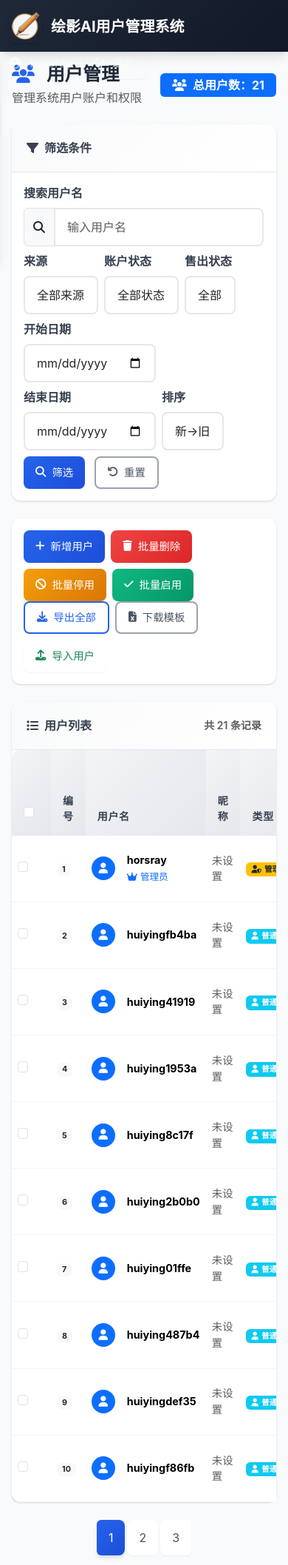
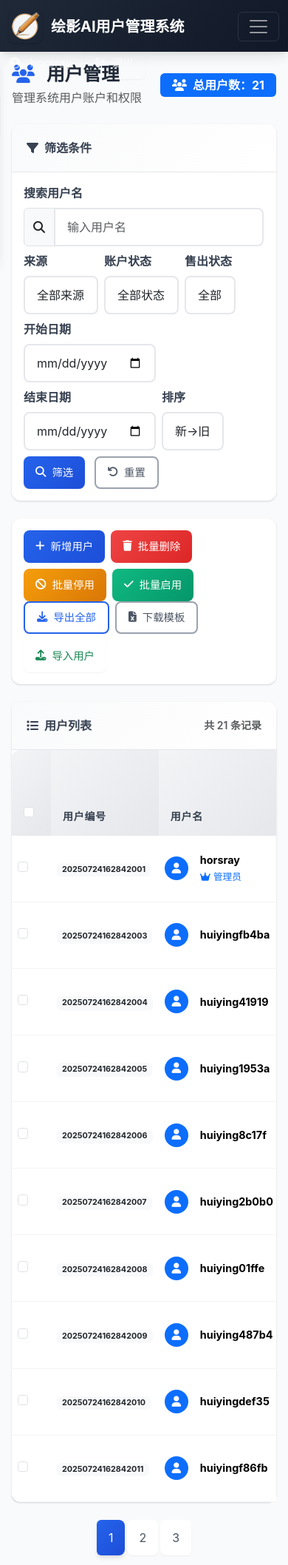
Before and after one commit to Horsray/proxy, a Flask app: page /users in a window 390 px wide. Shown: the top 2116 px of the page at 74% size. Run offline with Flask 3, Linux system fonts and the light colour scheme; the visitor is signed in with stand-in values (Sample User, id 1).

Commit message:
feat: add mobile nav toggle and user id

```diff
--- a/server.py
+++ b/server.py
@@ -59,6 +59,21 @@ def get_client_ip():
         return request.remote_addr
 
 
+def generate_user_id(users: dict) -> str:
+    ts = datetime.now().strftime('%Y%m%d%H%M%S')
+    seq = 1
+    for u in users.values():
+        uid = str(u.get('user_id', ''))
+        if uid.startswith(ts):
+            try:
+                num = int(uid[len(ts):])
+                if num >= seq:
+                    seq = num + 1
+            except Exception:
+                continue
+    return f"{ts}{seq:03d}"
+
+
 def load_users() -> dict:
     if os.path.exists(USERS_FILE):
         with open(USERS_FILE, 'r', encoding='utf-8') as f:
@@ -77,6 +92,9 @@ def load_users() -> dict:
                     info.setdefault('is_agent', False)
                     info.setdefault('owner', '')
                     info.setdefault('forsale', False)
+                    if 'user_id' not in info:
+                        info['user_id'] = generate_user_id(users)
+                        updated = True
                     if info.get('ip_address') and not info.get('location'):
                         info['location'] = get_location_from_ip(info['ip_address'])
                         updated = True
@@ -345,6 +363,7 @@ def add_user():
     if username in users:
         return redirect(url_for('user_list'))
     users[username] = {
+        'user_id': generate_user_id(users),
         'password': password,
         'nickname': nickname,
         'is_admin': is_admin,
@@ -623,6 +642,7 @@ def import_users():
         is_admin = bool(row[3]) if row and len(row) > 3 else False
         if username and password:
             users[username] = {
+                'user_id': generate_user_id(users),
                 'password': password,
                 'nickname': nickname,
                 'is_admin': is_admin,
@@ -659,11 +679,12 @@ def export_users():
     wb = Workbook()
     ws = wb.active
     ws.append([
-        '用户名', '密码', '昵称', '是否管理员',
+        '用户编号', '用户名', '密码', '昵称', '是否管理员',
         '启用', '来源', '创建时间', '最后登录', '产品', 'IP地址', '位置'
     ])
     for name, info in users.items():
         ws.append([
+            info.get('user_id', ''),
             name,
             info.get('password'),
             info.get('nickname'),
@@ -763,6 +784,7 @@ def bulk_create():
                 break
         pwd = os.urandom(4).hex()
         users[uname] = {
+            'user_id': generate_user_id(users),
             'password': pwd,
             'nickname': '',
             'is_admin': False,
@@ -983,6 +1005,7 @@ def _approve_application(app_record):
                 break
         pwd = os.urandom(4).hex()
         users[uname] = {
+            'user_id': generate_user_id(users),
             'password': pwd,
             'nickname': '',
             'is_admin': False,
--- a/templates/layout.html
+++ b/templates/layout.html
@@ -522,12 +522,15 @@
 </head>
 <body>
   <!-- 顶部导航栏 -->
-  <nav class="navbar navbar-dark">
+  <nav class="navbar navbar-dark navbar-expand-md">
     <div class="container-fluid">
       <a class="navbar-brand d-flex align-items-center" href="{{ url_for('user_list') }}">
         <img src="{{ url_for('static', filename='logo.png') }}" alt="logo" width="45" height="45">
         <span>绘影AI用户管理系统</span>
       </a>
+      <button class="navbar-toggler d-md-none" type="button" onclick="toggleSidebar()">
+        <span class="navbar-toggler-icon"></span>
+      </button>
       <div class="d-flex align-items-center">
         <span class="navbar-text me-3">
           <i class="fas fa-user-circle me-2"></i>
@@ -616,6 +619,14 @@
       });
     }
 
+    // 移动端侧边栏显示切换
+    function toggleSidebar() {
+      const sidebar = document.querySelector('.sidebar');
+      if (sidebar) {
+        sidebar.classList.toggle('show');
+      }
+    }
+
     // 简单的提示功能
     function showToast(message, type = 'info') {
       const toast = document.createElement('div');
--- a/templates/users.html
+++ b/templates/users.html
@@ -146,7 +146,7 @@
                   <label class="form-check-label" for="check-all"></label>
                 </div>
               </th>
-              <th>编号</th>
+              <th>用户编号</th>
               <th>用户名</th>
               <th>昵称</th>
               <th>类型</th>
@@ -171,7 +171,7 @@
                 </div>
               </td>
               <td>
-                <span class="badge bg-light text-dark">{{ loop.index + (page-1)*per_page }}</span>
+                <span class="badge bg-light text-dark">{{ info.user_id }}</span>
               </td>
               <td>
                 <div class="d-flex align-items-center">
@@ -519,6 +519,7 @@
     {% for name, info in users.items() %}
     '{{ name | replace("'", "\\'") }}': {
       username: '{{ name | replace("'", "\\'") }}',
+      user_id: '{{ info.user_id }}',
       nickname: '{{ info.nickname | replace("'", "\\'") }}',
       is_admin: {{ 'true' if info.is_admin else 'false' }},
       is_agent: {{ 'true' if info.is_agent else 'false' }},
```
